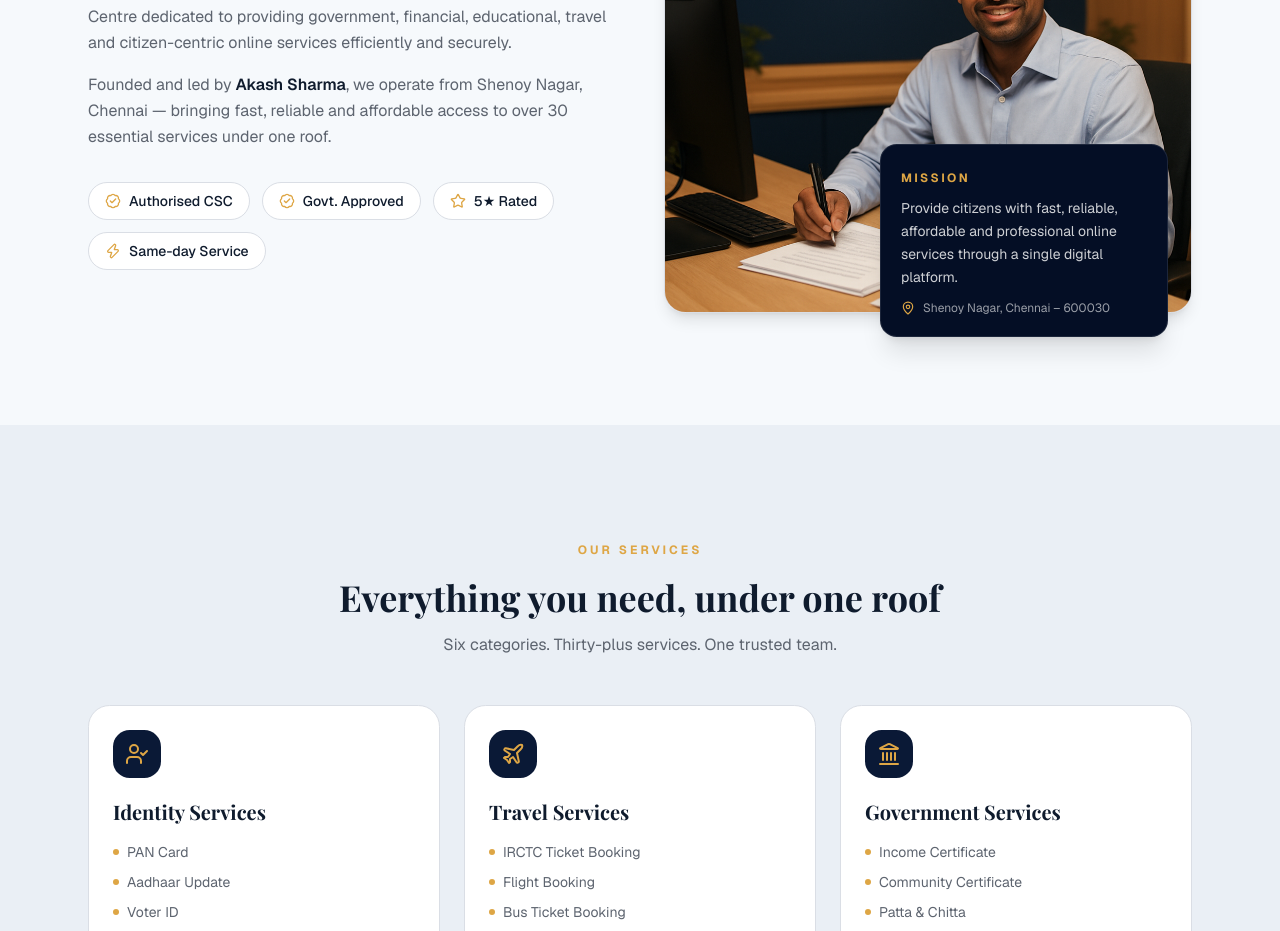
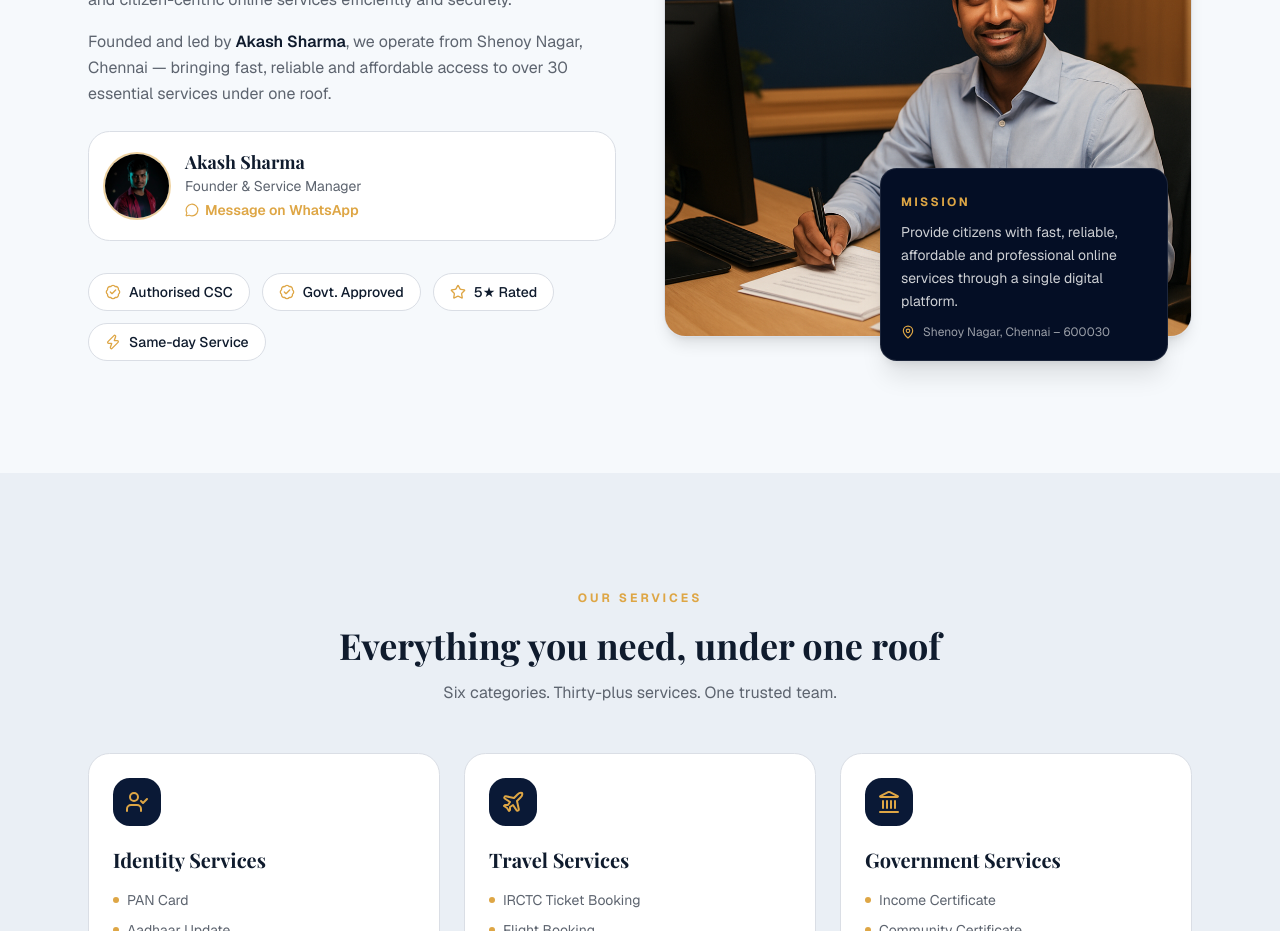
Before and after one commit to Akashtn786/genius-service, a Next.js app: page / in a window 1280 px wide. Shown: the part 1220-2151 px from the top of the page. Built offline with nearby package versions, Linux system fonts and the light colour scheme.

Commit message:
feat: add owner info and WhatsApp contact link\n\nAdded owner profile and a WhatsApp contact link with pre-filled message

```diff
--- a/components/about.tsx
+++ b/components/about.tsx
@@ -1,5 +1,5 @@
 import Image from "next/image"
-import { BadgeCheck, MapPin, Star, Zap } from "lucide-react"
+import { BadgeCheck, MapPin, MessageCircle, Star, Zap } from "lucide-react"
 import { SectionLabel } from "@/components/section-label"
 
 const badges = [
@@ -27,6 +27,31 @@ export function About() {
             Shenoy Nagar, Chennai — bringing fast, reliable and affordable access to over 30 essential services under
             one roof.
           </p>
+
+          <div className="mt-6 flex items-center gap-4 rounded-2xl border border-border bg-card p-4">
+            <Image
+              src="/owner.jpeg"
+              alt="Akash Sharma, Founder of Genius Service Centre"
+              width={72}
+              height={72}
+              className="size-16 rounded-full object-cover ring-2 ring-gold/50"
+            />
+            <div>
+              <p className="font-heading text-lg font-bold text-foreground">Akash Sharma</p>
+              <p className="text-sm text-muted-foreground">Founder &amp; Service Manager</p>
+              <a
+                href={`https://wa.me/919884341894?text=${encodeURIComponent(
+                  "Hello Akash, I found Genius Service Centre online and would like to know more about your services.",
+                )}`}
+                target="_blank"
+                rel="noreferrer"
+                className="mt-1 inline-flex items-center gap-1.5 text-sm font-semibold text-gold hover:underline"
+              >
+                <MessageCircle className="size-3.5" />
+                Message on WhatsApp
+              </a>
+            </div>
+          </div>
 
           <div className="mt-8 flex flex-wrap gap-3">
             {badges.map((badge) => (
--- a/components/contact.tsx
+++ b/components/contact.tsx
@@ -71,7 +71,9 @@ export function Contact() {
 
           <div className="mt-8 flex flex-wrap gap-3">
             <a
-              href="https://wa.me/919884341894"
+              href={`https://wa.me/919884341894?text=${encodeURIComponent(
+                "Hello Genius Service Centre, I would like to enquire about your services.",
+              )}`}
               target="_blank"
               rel="noreferrer"
               className="flex items-center gap-2 rounded-lg bg-gold px-5 py-2.5 text-sm font-semibold text-navy-deep"
```
Also changed, not shown: public/owner.jpeg (added).
